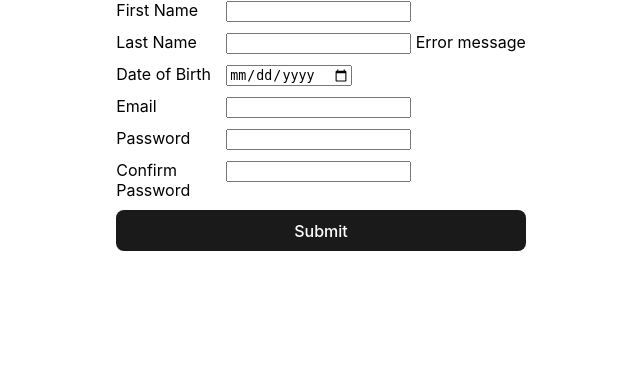
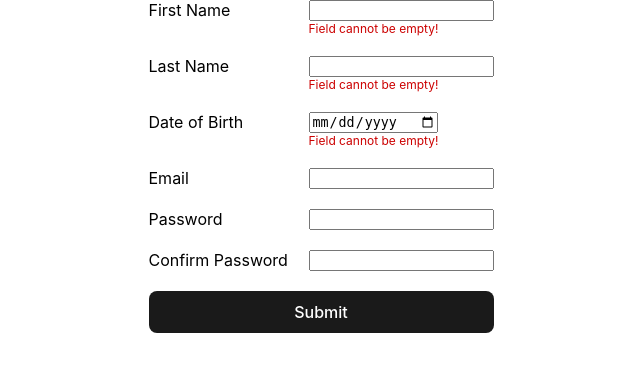
Before and after one commit to joshuaobare/financial-management, a PHP site: page /public/register.php in a window 1280 px wide. Shown: the top 372 px of the page, without its empty margins (319-959 px from the left). Run offline with PHP 8.4, Linux system fonts and the light colour scheme.

Commit message:
Add structure and styling to error message spans

```diff
--- a/public/register.php
+++ b/public/register.php
@@ -44,7 +44,7 @@ if ((isset($_POST["first_name"])) && (isset($_POST["last_name"])) && (isset($_PO
               name="first_name"
               id="first_name"
             />
-            <span class="error-message"></span>
+            <span class="error-message">Field cannot be empty!</span>
           </div>
         </div>
         <div class="register-form-item">
@@ -56,7 +56,7 @@ if ((isset($_POST["first_name"])) && (isset($_POST["last_name"])) && (isset($_PO
               name="last_name"
               id="last_name"
             />
-            <span class="error-message">Error message</span>
+            <span class="error-message">Field cannot be empty!</span>
           </div>
         </div>
         <div class="register-form-item">
@@ -67,7 +67,7 @@ if ((isset($_POST["first_name"])) && (isset($_POST["last_name"])) && (isset($_PO
               class="register-form-item-input"
               name="date_of_birth"
               id="date_of_birth"
-            /><span class="error-message"></span>
+            /><span class="error-message">Field cannot be empty!</span>
           </div>
         </div>
         <div class="register-form-item">
--- a/styles/main.css
+++ b/styles/main.css
@@ -19,3 +19,8 @@ button {
   transition: border-color 0.25s;
   color: white;
 }
+
+.error-message {
+  font-size: 0.75rem;
+  color: #cc0000;
+}
--- a/styles/register.css
+++ b/styles/register.css
@@ -14,8 +14,14 @@
 .register-form-item {
   display: flex;
   gap: 10px;
+  margin-bottom: 10px;
 }
 
 .register-form-item > label {
-  width: 100px;
+  width: 150px;
 }
+
+.register-form-input-cont {
+  display: flex;
+  flex-direction: column;
+}
```
